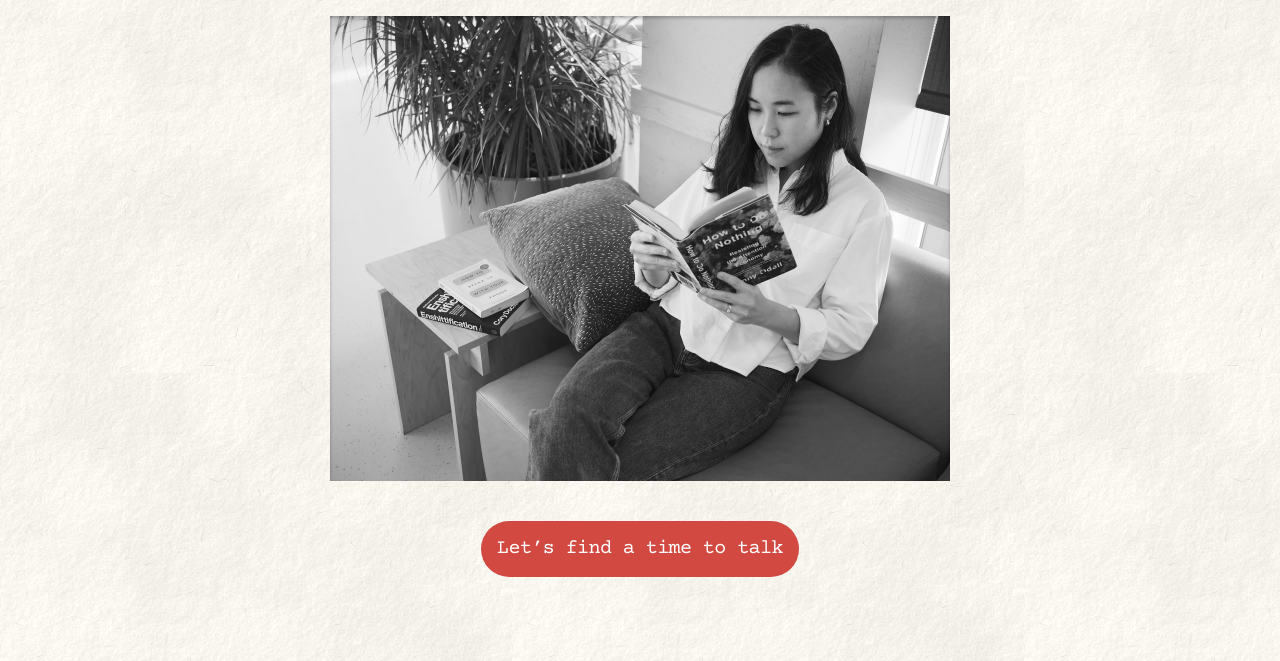
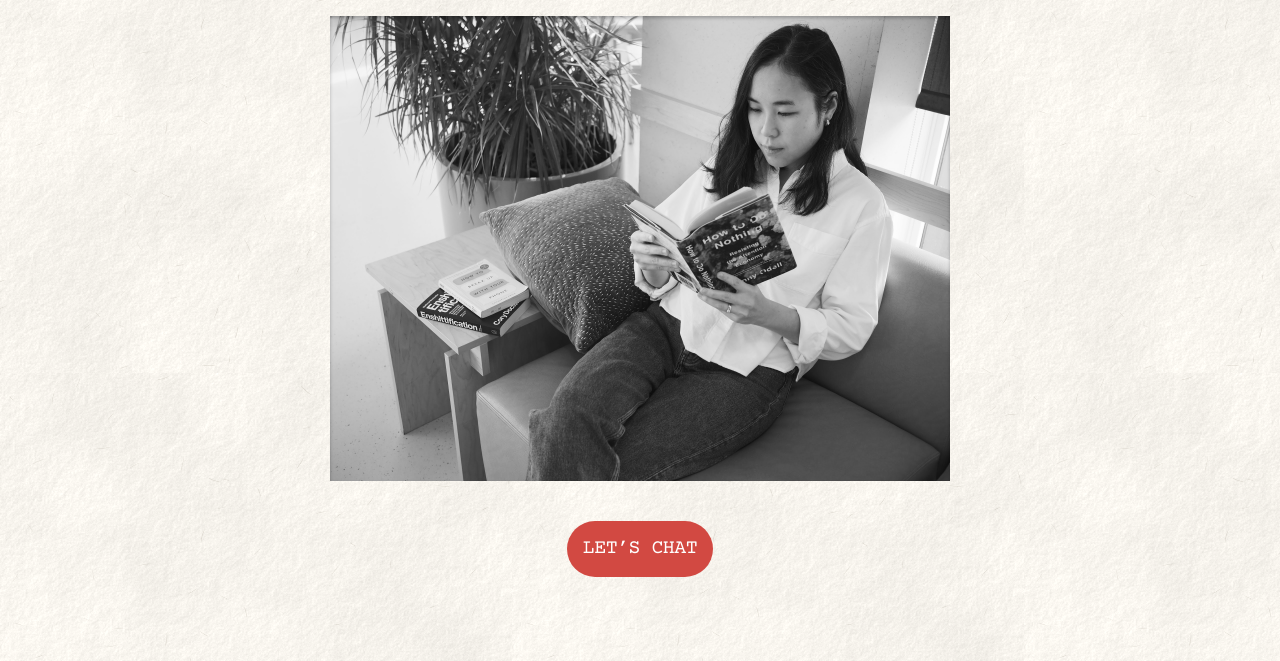
Before and after one commit to karlyitianli/circle-of-quiet, a plain HTML site: page index.html in a window 1280 px wide. Shown: the part 139-800 px from the top of the page. Drawn offline with nearby package versions, Linux system fonts and the light colour scheme.

Commit message:
Change booking button label to LET'S CHAT

```diff
--- a/index.html
+++ b/index.html
@@ -103,7 +103,7 @@
     <figure>
       <img src="assets/photo.png" alt="Rachel reading How to Do Nothing, seated by a plant" width="620" height="465">
     </figure>
-    <a class="cta" href="https://cal.com/circleofquietcounselling/15min" target="_blank" rel="noopener">Let’s find a time to talk</a>
+    <a class="cta" href="https://cal.com/circleofquietcounselling/15min" target="_blank" rel="noopener">LET’S CHAT</a>
   </main>
 </body>
 </html>
```
